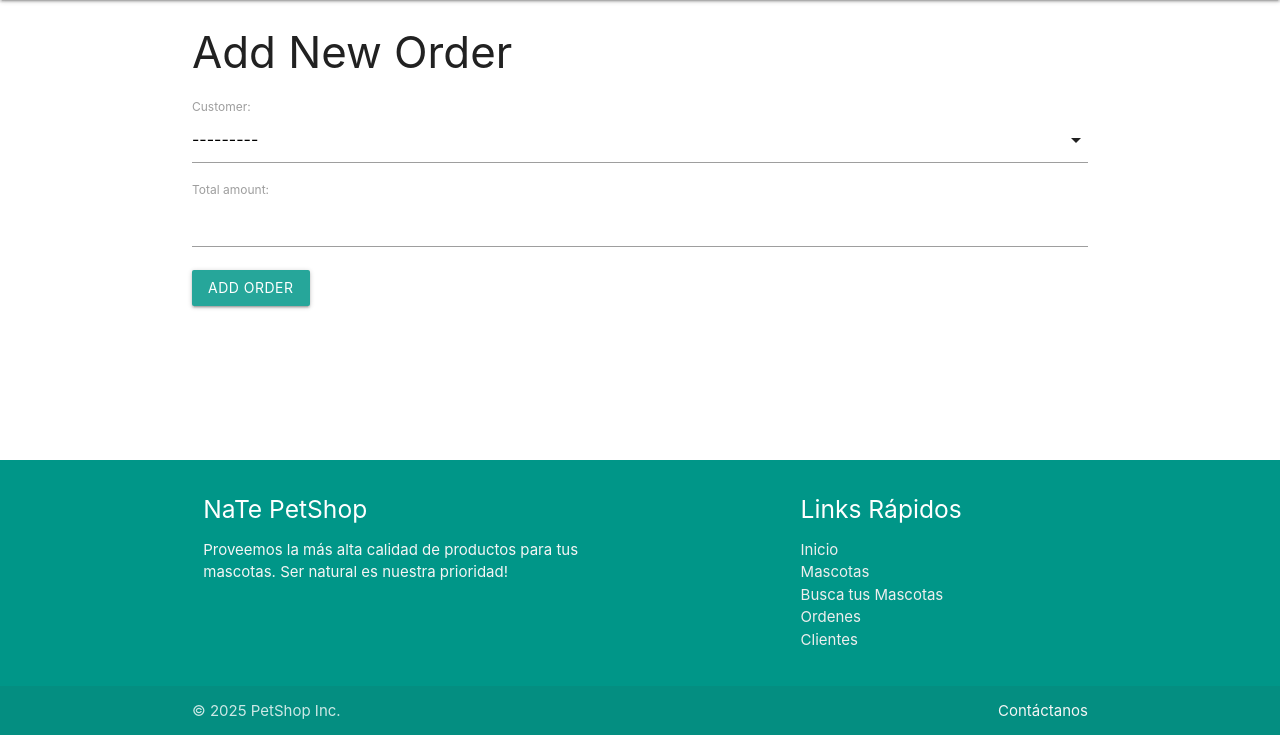
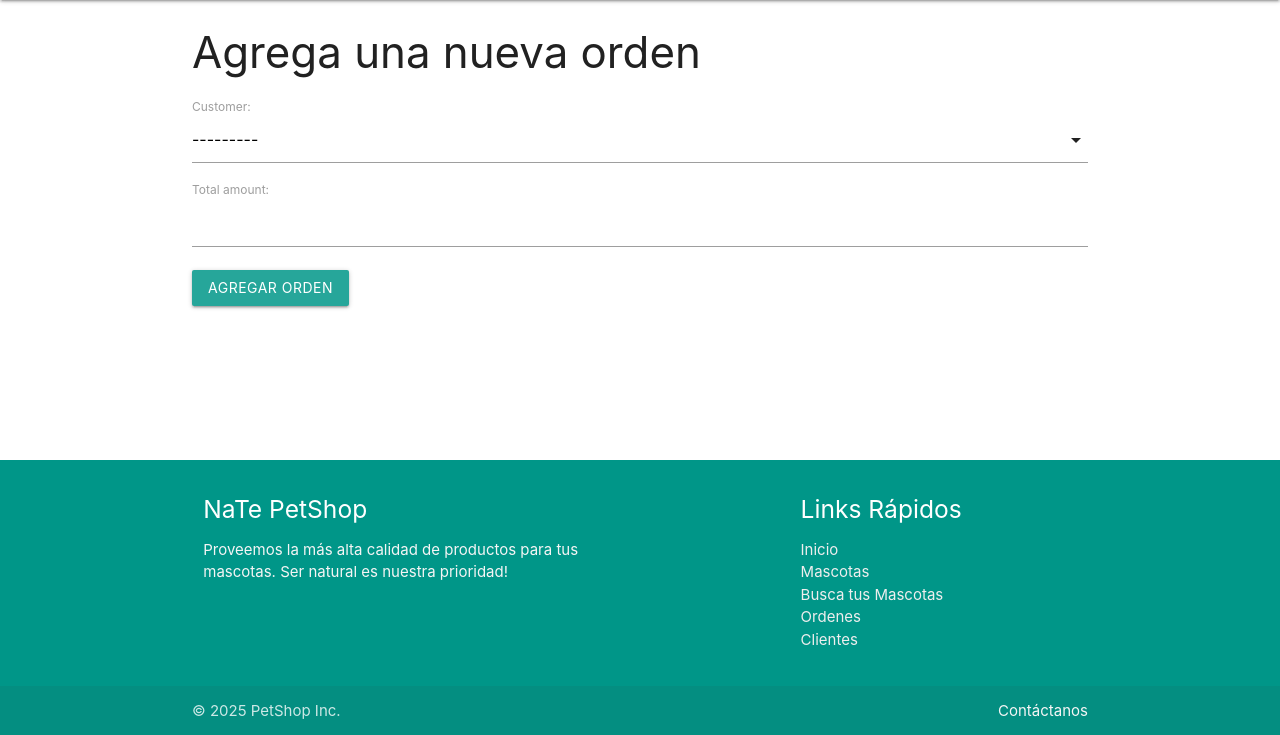
Before and after one commit to telleznadim/TuPrimeraPagina-Tellez, a Django app: page /orders/add in a window 1280 px wide. Shown: the part 64-799 px from the top of the page. Run offline with Django 5.2, Linux system fonts and the light colour scheme; data comes from the database, SQL or seed files in the repository.

Commit message:
Changed some names to spanish

```diff
--- a/PrimeraWeb/petshop/templates/petshop/add_customer.html
+++ b/PrimeraWeb/petshop/templates/petshop/add_customer.html
@@ -1,10 +1,10 @@
 {% extends "base.html" %}
 
 {% block content %}
-<h3>Add New Customer</h3>
+<h3>Agrega un nuevo Cliente</h3>
 <form method="post">
     {% csrf_token %}
     {{ form.as_p }}
-    <button class="btn waves-effect waves-light" type="submit">Add Customer</button>
+    <button class="btn waves-effect waves-light" type="submit">Agregar Cliente</button>
 </form>
 {% endblock %}
--- a/PrimeraWeb/petshop/templates/petshop/add_order.html
+++ b/PrimeraWeb/petshop/templates/petshop/add_order.html
@@ -1,10 +1,10 @@
 {% extends "base.html" %}
 
 {% block content %}
-<h3>Add New Order</h3>
+<h3>Agrega una nueva orden</h3>
 <form method="post">
     {% csrf_token %}
     {{ form.as_p }}
-    <button class="btn waves-effect waves-light" type="submit">Add Order</button>
+    <button class="btn waves-effect waves-light" type="submit">Agregar Orden</button>
 </form>
 {% endblock %}
```
